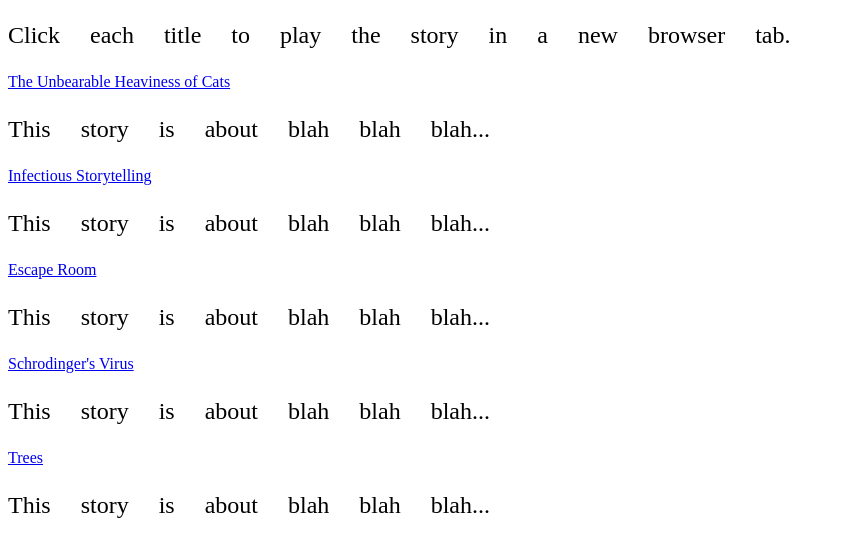
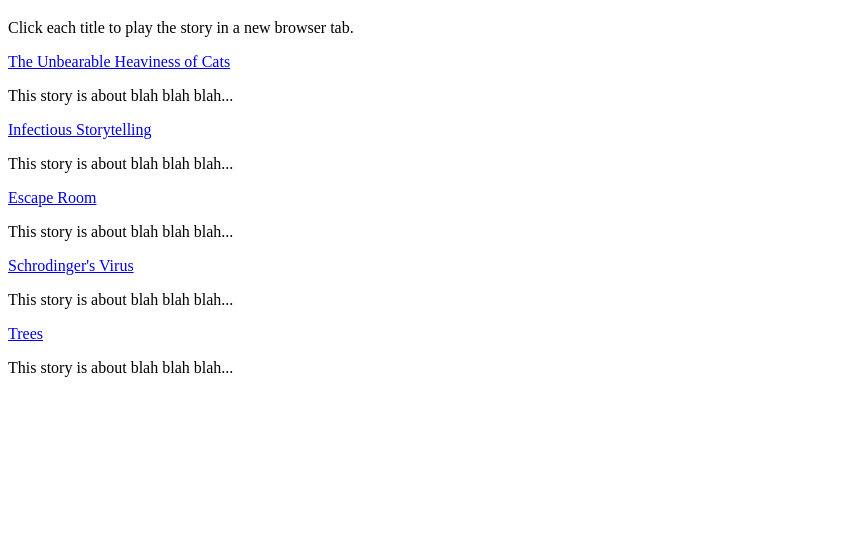
Before and after one commit to farmersfight/farmersfight.github.io, a browser extension: page index.html in a window 1280 px wide. Shown: the part 61-618 px from the top of the page, without its empty margins (0-844 px from the left). Drawn offline with Linux system fonts and the light colour scheme.

Commit message:
Update index.html

```diff
--- a/index.html
+++ b/index.html
@@ -11,8 +11,6 @@
     	background-color: white;
     	}
     p {
-    	font-size: 24px;
-    	font-family: "Noto Color Emoji";
     	color: black;
     	}
   </style>
```
